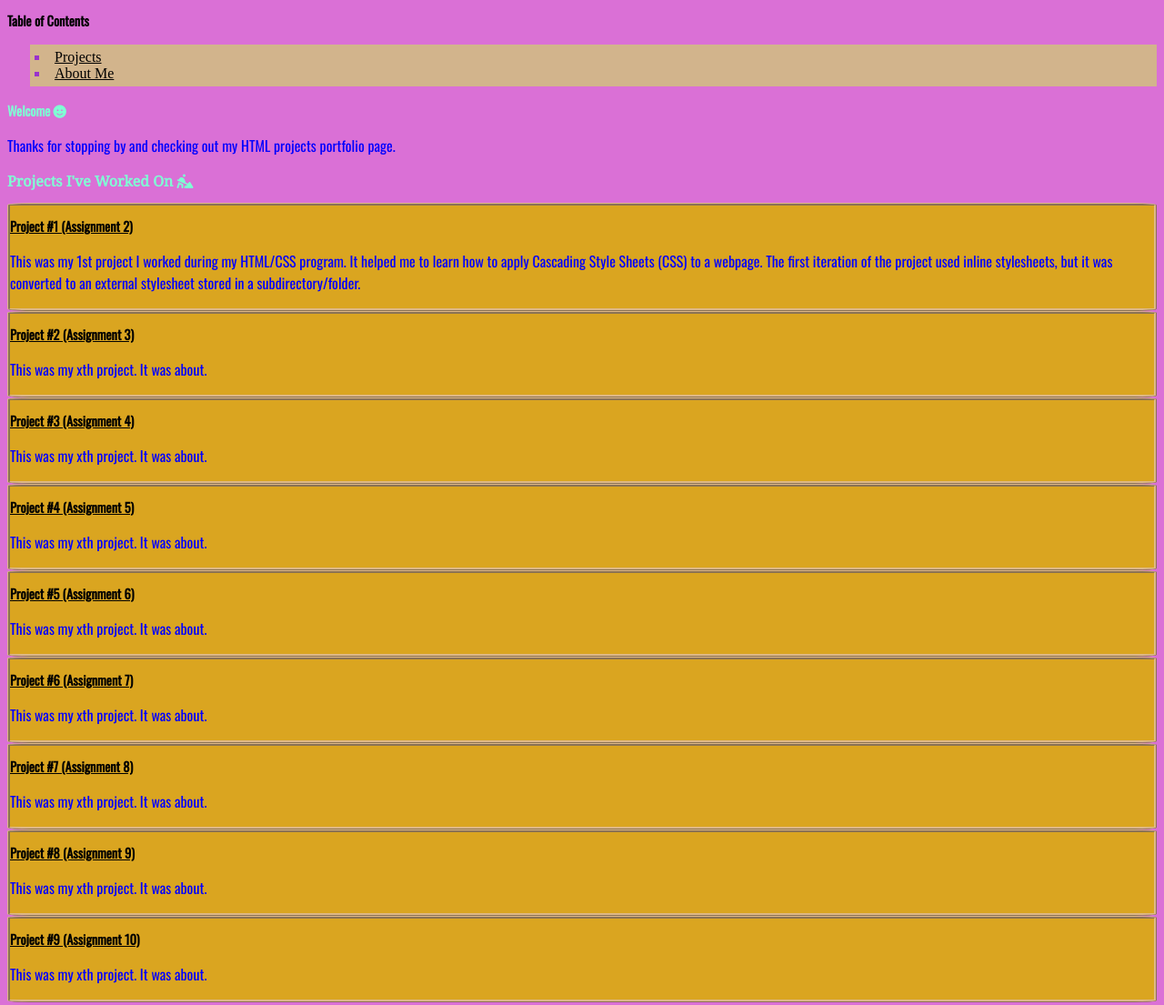
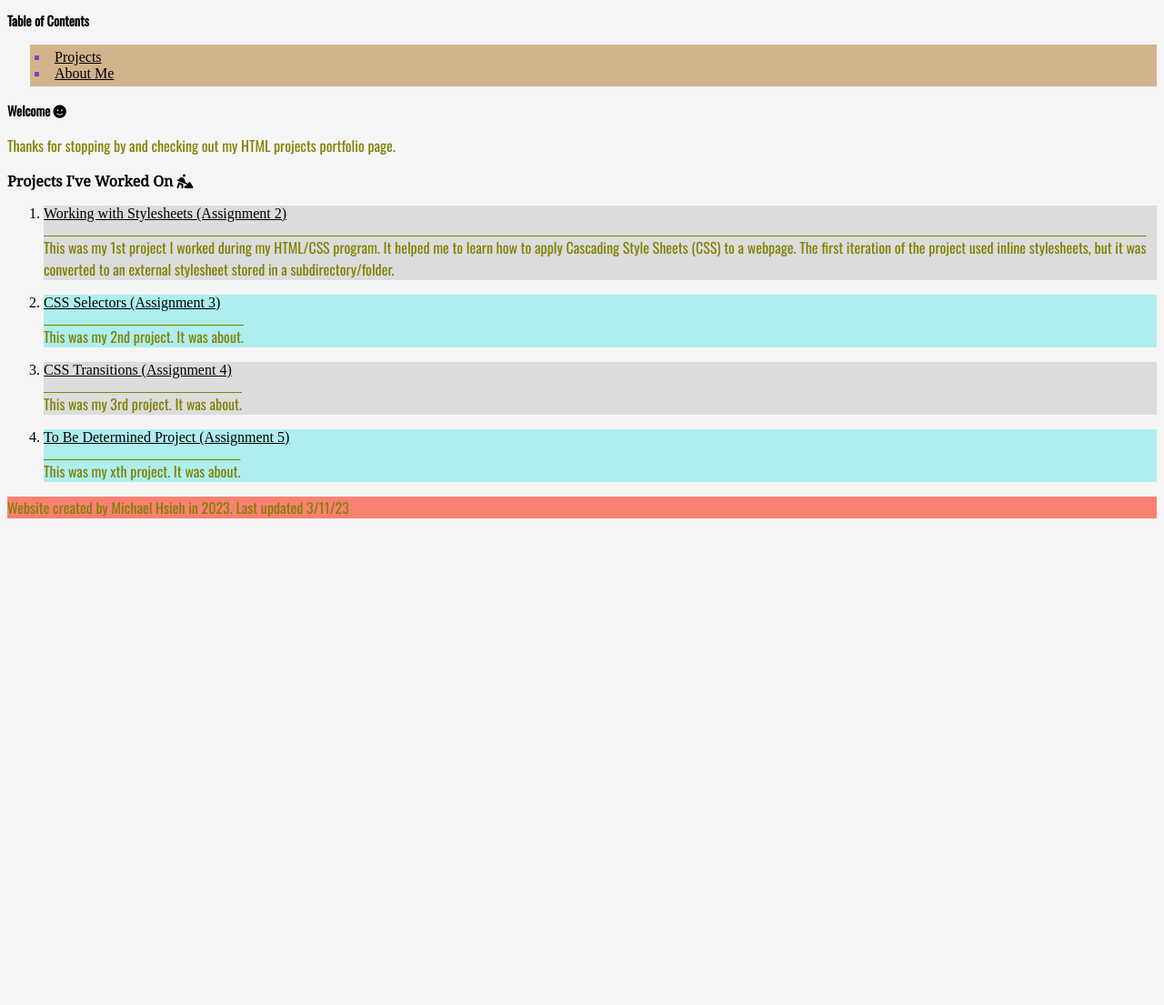
Before and after one commit to mahsieh/portfolio, a plain HTML site: page index.html in a window 1280 px wide. Shown: the top 1105 px of the page at 91% size. After the commit the page ends 800 px from the top, so only its background shows below. Drawn offline with nearby package versions, Linux system fonts and the light colour scheme.

Commit message:
added transitions and css selectors; reorganized projects into an ordered list, and fixed flex-box display

```diff
--- a/index.html
+++ b/index.html
@@ -22,97 +22,49 @@
             </nav>
         </header>
 
-        <section>
+        <section class="Intro">
             <h2>
                 Welcome <i class="fa-solid fa-face-smile"></i>
             </h2>
             <p>Thanks for stopping by and checking out my HTML projects portfolio page.</p>
         </section>
-        <section>
+        <section class="Projects">
             <h1>
                 Projects I've Worked On <i class="fa-solid fa-person-digging"></i>
             </h1>
-            <article>
-                <h2>
-                    <a href="#">Project #1 (Assignment 2)</a>
-                </h2>
-                <p>
-                    This was my 1st project I worked during my HTML/CSS program.
-                    It helped me to learn how to apply Cascading Style Sheets (CSS) to a webpage. The first iteration of the project used inline stylesheets, but it was converted to an external stylesheet stored in a subdirectory/folder.
-                </p>
-            </article>
+            <ol>
+                <li>
+                    <a href="#">Working with Stylesheets (Assignment 2)</a>
+                    <p>
+                        This was my 1st project I worked during my HTML/CSS program.
+                        It helped me to learn how to apply Cascading Style Sheets (CSS) to a webpage. The first iteration of the project used inline stylesheets, but it was converted to an external stylesheet stored in a subdirectory/folder.
+                    </p>
+                </li>
 
-            <article>
-                <h2>
-                    <a href="#">Project #2 (Assignment 3)</a>
-                </h2>
-                <p>
-                    This was my xth project. It was about.
-                </p>
-            </article>
+                <li>
+                    <a href="#">CSS Selectors (Assignment 3)</a>
+                    <p>
+                        This was my 2nd project. It was about.
+                    </p>
+                </li>
 
-            <article>
-                <h2>
-                    <a href="#">Project #3 (Assignment 4)</a>
-                </h2>
-                <p>
-                    This was my xth project. It was about.
-                </p>
-            </article>
 
-            <article>
-                <h2>
-                    <a href="#">Project #4 (Assignment 5)</a>
-                </h2>
-                <p>
-                    This was my xth project. It was about.
-                </p>
-            </article>
+                <li>
+                    <a href="#">CSS Transitions (Assignment 4)</a>
+                    <p>
+                        This was my 3rd project. It was about.
+                    </p>
 
-            <article>
-                <h2>
-                    <a href="#">Project #5 (Assignment 6)</a>
-                </h2>
-                <p>
-                    This was my xth project. It was about.
-                </p>
-            </article>
+                </li>
 
-            <article>
-                <h2>
-                    <a href="#">Project #6 (Assignment 7)</a>
-                </h2>
-                <p>
-                    This was my xth project. It was about.
-                </p>
-            </article>
+                <li>
+                    <a href="#">To Be Determined Project (Assignment 5)</a>
+                    <p>
+                        This was my xth project. It was about.
+                    </p>
+                </li>
 
-            <article>
-                <h2>
-                    <a href="#">Project #7 (Assignment 8)</a>
-                </h2>
-                <p>
-                    This was my xth project. It was about.
-                </p>
-            </article>
-
-            <article>
-                <h2>
-                    <a href="#">Project #8 (Assignment 9)</a>
-                </h2>
-                <p>
-                    This was my xth project. It was about.
-                </p>
-            </article>
-
-            <article>
-                <h2>
-                    <a href="#">Project #9 (Assignment 10)</a>
-                </h2>
-                <p>
-                    This was my xth project. It was about.
-                </p>
-            </article>
+            </ol>
         </section>
 
         <footer>
--- a/styles/styles.css
+++ b/styles/styles.css
@@ -1,16 +1,21 @@
 @import url('https://fonts.googleapis.com/css2?family=Noto+Serif&family=Oswald&display=swap');
 
 body {
-    background-color: orchid;
+    background-color: whitesmoke;
 }
 p {
     font-family:'Oswald', sans-serif;
-    color: blue;
+    color: olive;
 }
 
 img {
     max-height: 100%;
     overflow: hidden;
+    transition: all 0.2s ease-in-out 1.5s;
+}
+
+img:hover {
+    transform: rotate(360deg);
 }
 
 h1{
@@ -32,8 +37,15 @@ ul {
     color: darkorchid
 }
 
-section{
-    color:aquamarine;
+ol li:nth-child(even) {
+    background-color:paleturquoise;
+}
+ol li:nth-child(odd) {
+    background-color:gainsboro;
+}
+
+section[class="Projects"] p::first-line {
+    text-decoration:overline;
 }
 
 article {
@@ -45,9 +57,13 @@ article {
 
 a {
     color:darkcyan;
+    transition: all 0.1s .8s;
+
 }
 
 a:visited {
+    font-size:0.5rem;
+    font-weight:900;
     color:darkgreen;
 }
 
@@ -61,6 +77,8 @@ a:link {
 
 a:hover {
     color:red;
+    font-size:1.7rem;
+    font-weight:700;
 }
 
 footer {
@@ -69,7 +87,6 @@ footer {
 .box {
     height: 400px;
     width: 300px;
-    border: 1px dashed cornflowerblue;
 }
 
 .container {
```
Also changed, not shown: about-me.html (+1 -1 lines).
